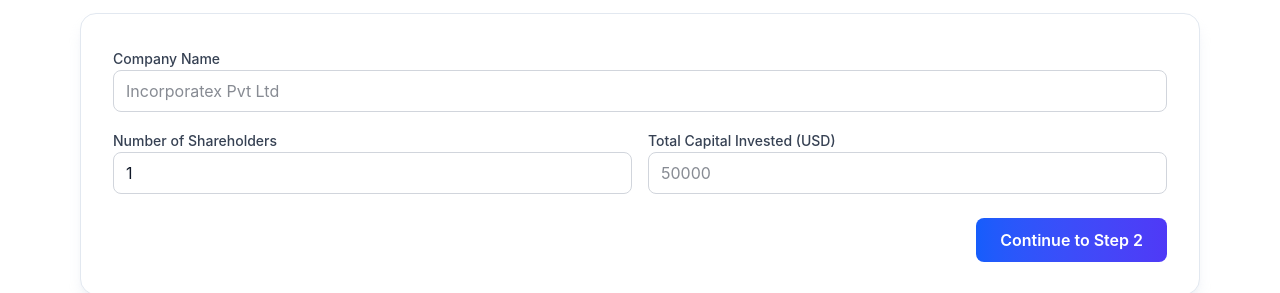
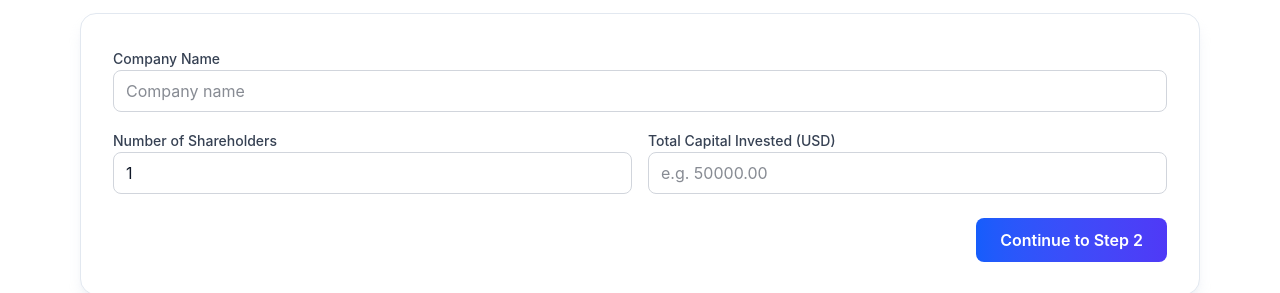
Before and after one commit to Pen-gun/Incorporatex, a React app in the folder Frontend/: page /company in a window 1280 px wide. Shown: the part 346-639 px from the top of the page. Built offline with nearby package versions, Linux system fonts and the light colour scheme; no server answers; the HTML template or start-up script is replaced by a standard one.

Commit message:
feat: update placeholder text in registration forms for clarity

```diff
--- a/Frontend/src/components/Registration/companyRegistration.tsx
+++ b/Frontend/src/components/Registration/companyRegistration.tsx
@@ -60,7 +60,7 @@ const CompanyRegistration = () => {
             value={name}
             onChange={(e) => setName(e.target.value)}
             className="w-full rounded-lg border border-gray-300 dark:border-stone-700 bg-white dark:bg-stone-900 px-3 py-2 text-gray-900 dark:text-white outline-none focus:ring-2 focus:ring-blue-500"
-            placeholder="Incorporatex Pvt Ltd"
+            placeholder="Company name"
           />
         </label>
 
@@ -86,7 +86,7 @@ const CompanyRegistration = () => {
             value={totalCapitalInvested}
             onChange={(e) => setTotalCapitalInvested(e.target.value)}
             className="w-full rounded-lg border border-gray-300 dark:border-stone-700 bg-white dark:bg-stone-900 px-3 py-2 text-gray-900 dark:text-white outline-none focus:ring-2 focus:ring-blue-500"
-            placeholder="50000"
+            placeholder="e.g. 50000.00"
           />
         </label>
       </div>
--- a/Frontend/src/components/Registration/shareholderRegistration.tsx
+++ b/Frontend/src/components/Registration/shareholderRegistration.tsx
@@ -91,7 +91,7 @@ const ShareholderRegistration = () => {
                 value={sh.firstName}
                 onChange={(e) => updateShareholder(index, 'firstName', e.target.value)}
                 className="w-full rounded-lg border border-gray-300 bg-white px-3 py-2 text-gray-900 outline-none focus:ring-2 focus:ring-blue-500 dark:border-stone-700 dark:bg-stone-900 dark:text-white"
-                placeholder="John"
+                placeholder="First name"
               />
             </label>
             <label className="space-y-2">
@@ -104,7 +104,7 @@ const ShareholderRegistration = () => {
                 value={sh.lastName}
                 onChange={(e) => updateShareholder(index, 'lastName', e.target.value)}
                 className="w-full rounded-lg border border-gray-300 bg-white px-3 py-2 text-gray-900 outline-none focus:ring-2 focus:ring-blue-500 dark:border-stone-700 dark:bg-stone-900 dark:text-white"
-                placeholder="Doe"
+                placeholder="Last name"
               />
             </label>
             <label className="space-y-2">
@@ -117,7 +117,7 @@ const ShareholderRegistration = () => {
                 value={sh.nationality}
                 onChange={(e) => updateShareholder(index, 'nationality', e.target.value)}
                 className="w-full rounded-lg border border-gray-300 bg-white px-3 py-2 text-gray-900 outline-none focus:ring-2 focus:ring-blue-500 dark:border-stone-700 dark:bg-stone-900 dark:text-white"
-                placeholder="Nepali"
+                placeholder="Nationality"
               />
             </label>
           </div>
```
